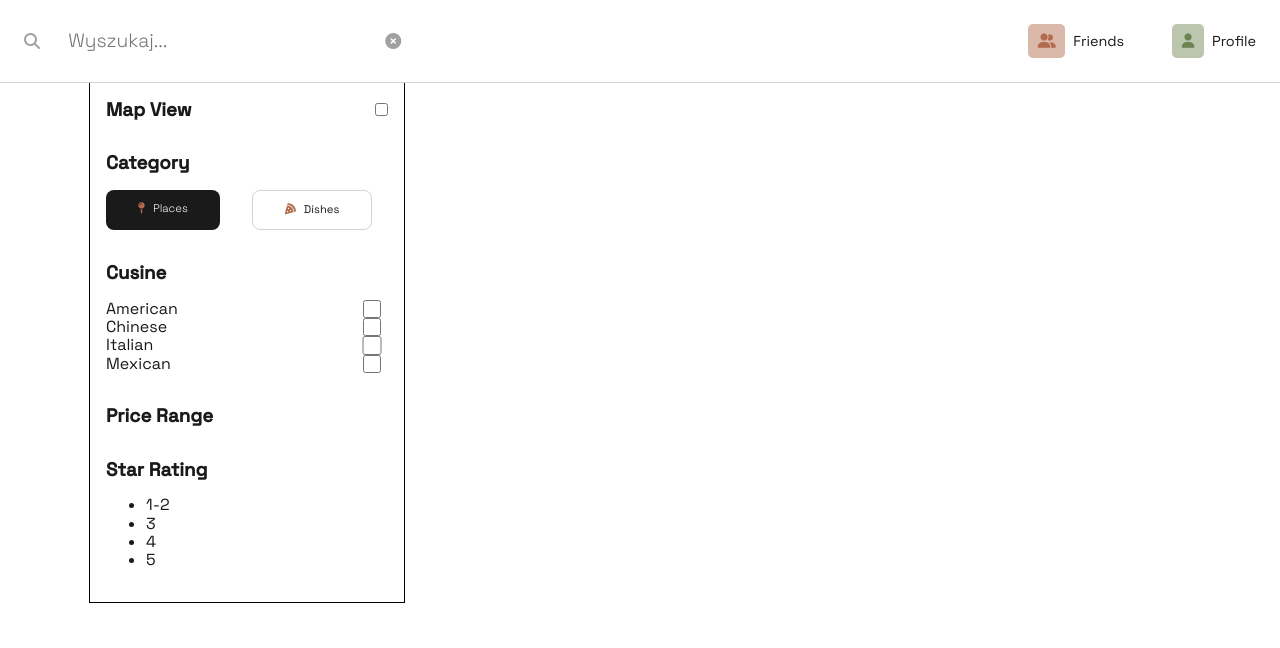
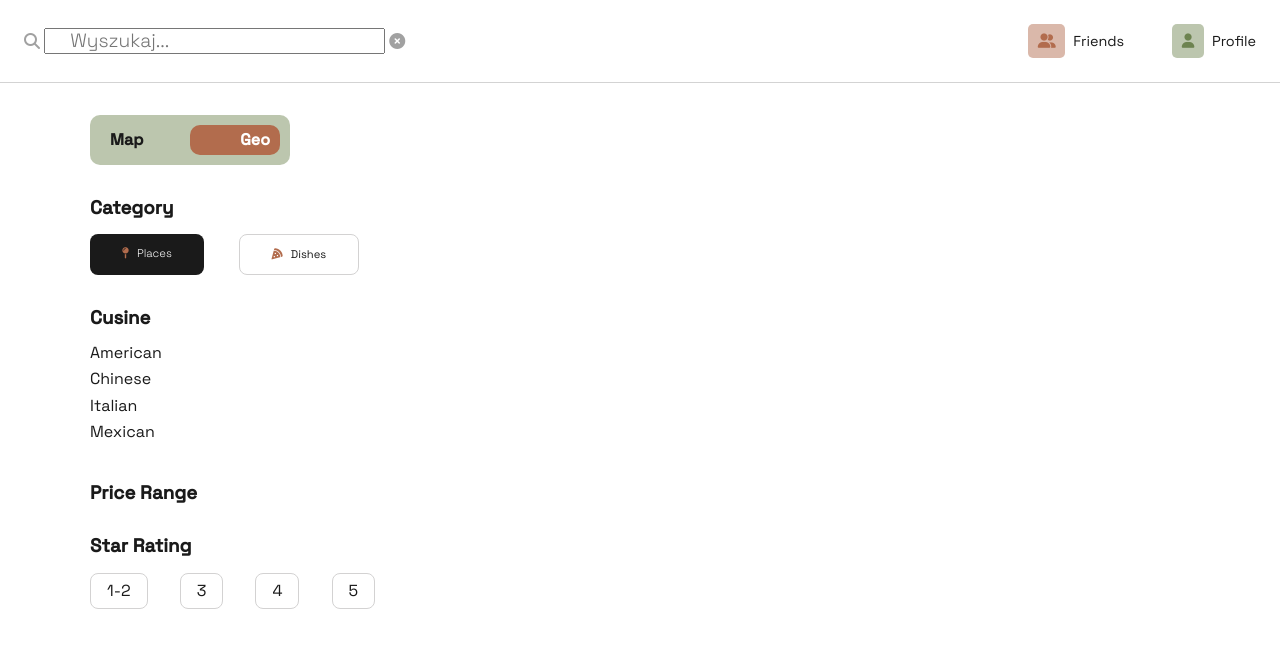
Before and after one commit to ola1180/TasteSpot, a plain HTML site: page index.html in a window 1280 px wide. Drawn offline with Linux system fonts and the light colour scheme.

Commit message:
added view toggler

```diff
--- a/assets/sass/_filter_section.scss
+++ b/assets/sass/_filter_section.scss
@@ -1,18 +1,97 @@
 .filter {
-    outline: 1px solid black;
+    display: grid;
+    gap: 2rem;
 
-    &__item {
-        padding: 1rem;
+
+    &__view {
+        position: relative;
+        width: 200px;
+        height: 50px;
+        border-radius: 25px;
+
+
+        input {
+            width: 100%;
+            height: 50px;
+            border-radius: 10px;
+            background-color: $iconFriendsBgColor;
+            transition: background-color 0.4s, color 0.5s;
+        }
+
+        input::before,
+        input::after {
+            z-index: 2;
+            position: absolute;
+            top: 50%;
+            translate: 0 -50%;
+            font-weight: bolder;
+            transition: color 0.5s;
+        }
+
+        input::before {
+            content: 'Map';
+            left: 20px;
+        }
+
+        input::after {
+            content: 'Geo';
+            right: 20px;
+        }
+
+        input:checked {
+            background-color: $iconFriendsBgColor;
+
+            &::after {
+                color: $bodyTextColor;
+            }
+
+            &::before {
+                color: $bodyBgColor;
+            }
+        }
+
+        label {
+            z-index: 1;
+            position: absolute;
+            inset: 10px 0;
+            border-radius: 10px;
+            transition: left 0.5s 0.2s, right 0.4s 0.2s, background-color 0.35s;
+        }
+
+        input:checked {
+            +label {
+                left: 10px;
+                right: 100px;
+                background-color: $primaryColor;
+            }
+        }
+
+        input:not(:checked) {
+            background-color: $iconProfileBgColor;
+
+            &::before {
+                color: $bodyTextColor;
+            }
+
+            &::after {
+                color: white;
+            }
+
+            +label {
+                left: 100px;
+                right: 10px;
+                background: $secondaryColor;
+            }
+
+        }
+
     }
 
-    &__view {
-        display: flex;
-        justify-content: space-between;
-    }
 
     &__category-container {
         display: flex;
         justify-content: space-between;
+        transition: left 0.5s, right 0.4s 0.2s;
 
     }
 
@@ -56,5 +135,20 @@
         display: flex;
         justify-content: space-between;
         @include reset-list;
+        margin-bottom: .5rem;
+    }
+
+
+    &__stars-list {
+        display: flex;
+        @include reset-list;
+        justify-content: space-between;
+    }
+
+    &__stars-item {
+        border: 1px solid $borderColor;
+        border-radius: .5rem;
+        padding: .5rem 1rem;
+        margin-top: 1rem;
     }
 }
--- a/assets/sass/_global.scss
+++ b/assets/sass/_global.scss
@@ -17,16 +17,17 @@ html {
         }
 
         input {
-            border: none;
+            appearance: none;
         }
     }
 
     .container {
-        margin: 0 auto;
+        margin: 2rem auto;
         width: 100%;
+        max-height: 800px;
         @include fluid-max-width(375px, 1140px, 355px, 1100px);
         display: grid;
-        grid-template-columns: .8fr 1fr 1fr;
-        margin: 2rem au;
+        grid-template-columns: .7fr 1fr 1fr;
+
     }
 }
--- a/index.html
+++ b/index.html
@@ -30,10 +30,11 @@
     </nav>
     <div class="container">
         <section class="filter">
-            <div class="filter__view filter__item">
-                <h3 class="filter__header">Map View</h3>
-                <input type="checkbox">
-            </div>
+
+            <span class="filter__view filter__item">
+                <input type="checkbox" id="check" id="switcher">
+                <label for="switcher"></label></span>
+
             <div class="filter__category filter__item">
                 <h3 class="filter__header">Category</h3>
                 <div class="filter__category-container">
```
Also changed, not shown: assets/css/main.css.
